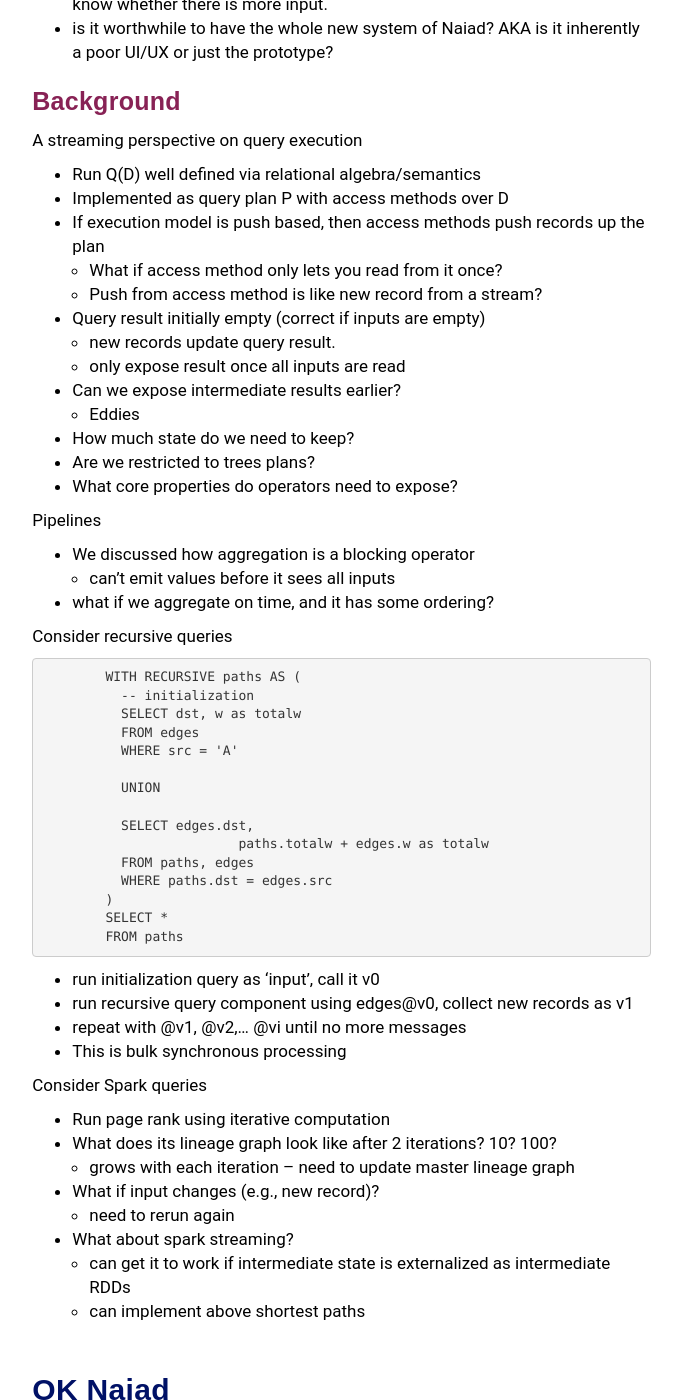
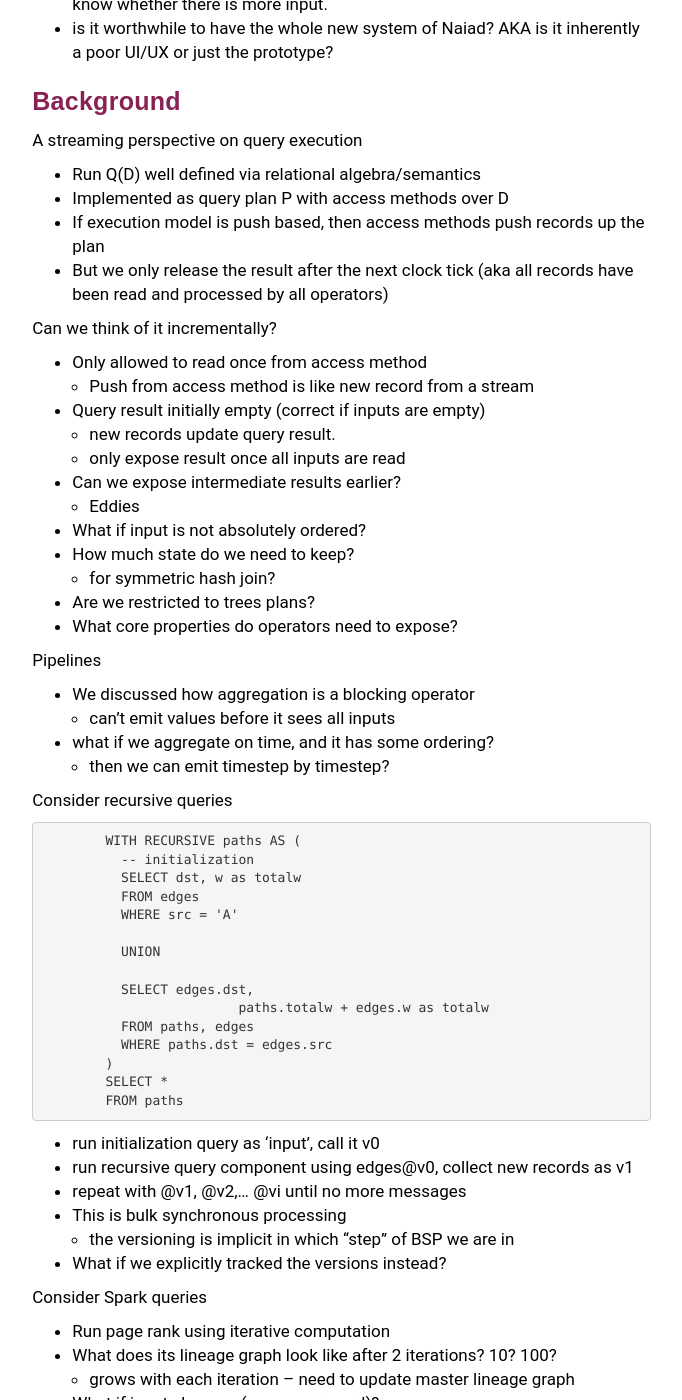
Before and after one commit to wzao1515/w6113.github.io, a Jekyll site: the page built from lecs/16_naiad.md, in a window 1280 px wide and 1400 px high, scrolled down 361 px. Shown: the whole window, without its empty margins (292-974 px from the left). Built offline with Jekyll 4.4.1, drawn with Linux system fonts in a browser that asks for light colours; our own code applies the rules of GitHub Pages for plain Markdown files; some of the changed text lies outside the part shown.

```diff
--- a/lecs/16_naiad.md
+++ b/lecs/16_naiad.md
@@ -17,14 +17,20 @@ A streaming perspective on query execution
 * Run Q(D) well defined via relational algebra/semantics
 * Implemented as query plan P with access methods over D
 * If execution model is push based, then access methods push records up the plan
-  * What if access method only lets you read from it once?
-  * Push from access method is like new record from a stream?
+* But we only release the result after the next clock tick (aka all records have been read and processed by all operators)
+
+Can we think of it incrementally?
+
+* Only allowed to read once from access method
+  * Push from access method is like new record from a stream
 * Query result initially empty (correct if inputs are empty)
   * new records update query result.
   * only expose result once all inputs are read
 * Can we expose intermediate results earlier?
   * Eddies
+* What if input is not absolutely ordered?
 * How much state do we need to keep?
+  * for symmetric hash join?
 * Are we restricted to trees plans?
 * What core properties do operators need to expose?
 
@@ -33,6 +39,7 @@ Pipelines
 * We discussed how aggregation is a blocking operator
   * can't emit values before it sees all inputs
 * what if we aggregate on time, and it has some ordering?
+  * then we can emit timestep by timestep?
 
 Consider recursive queries
 
@@ -56,6 +63,8 @@ Consider recursive queries
 * run recursive query component using edges@v0, collect new records as v1
 * repeat with @v1, @v2,... @vi until no more messages
 * This is bulk synchronous processing
+  * the versioning is implicit in which "step" of BSP we are in
+* What if we explicitly tracked the versions instead?
 
 
 Consider Spark queries
@@ -125,6 +134,9 @@ Low-level API
   * can only call sendBy and notifyAt with t' >= t
 * v.onNotify(t : Timestamp)
   * can only call sendBy and notifyAt with t' >= t
+* Why is this a cool model?
+  * decouple the fact that you want to send a message from when it is actually sent
+  * fine-grained time/BSP-style synchronization
 
 
 Timestamps
```
Also changed, not shown: projects.md (+4 -3 lines).
